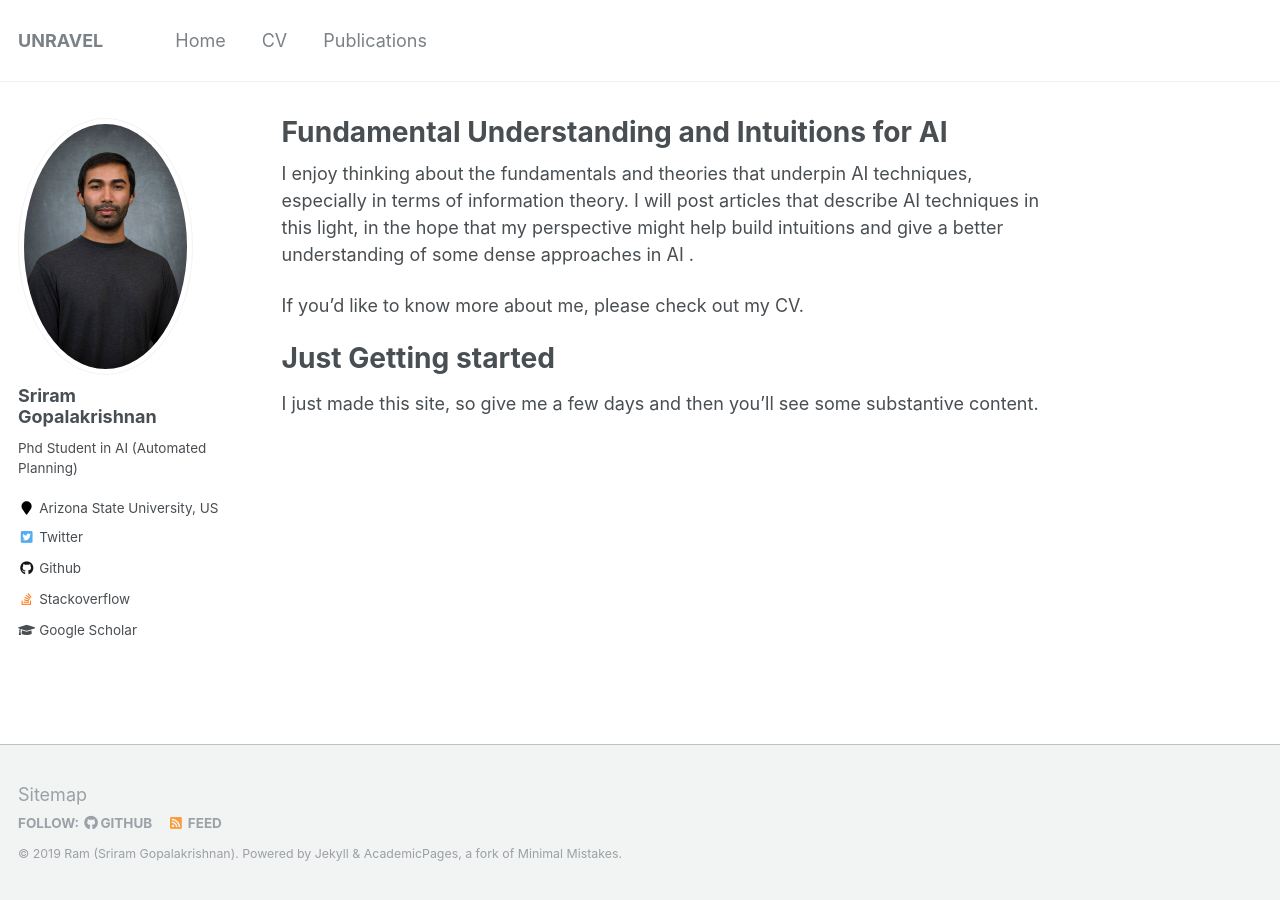
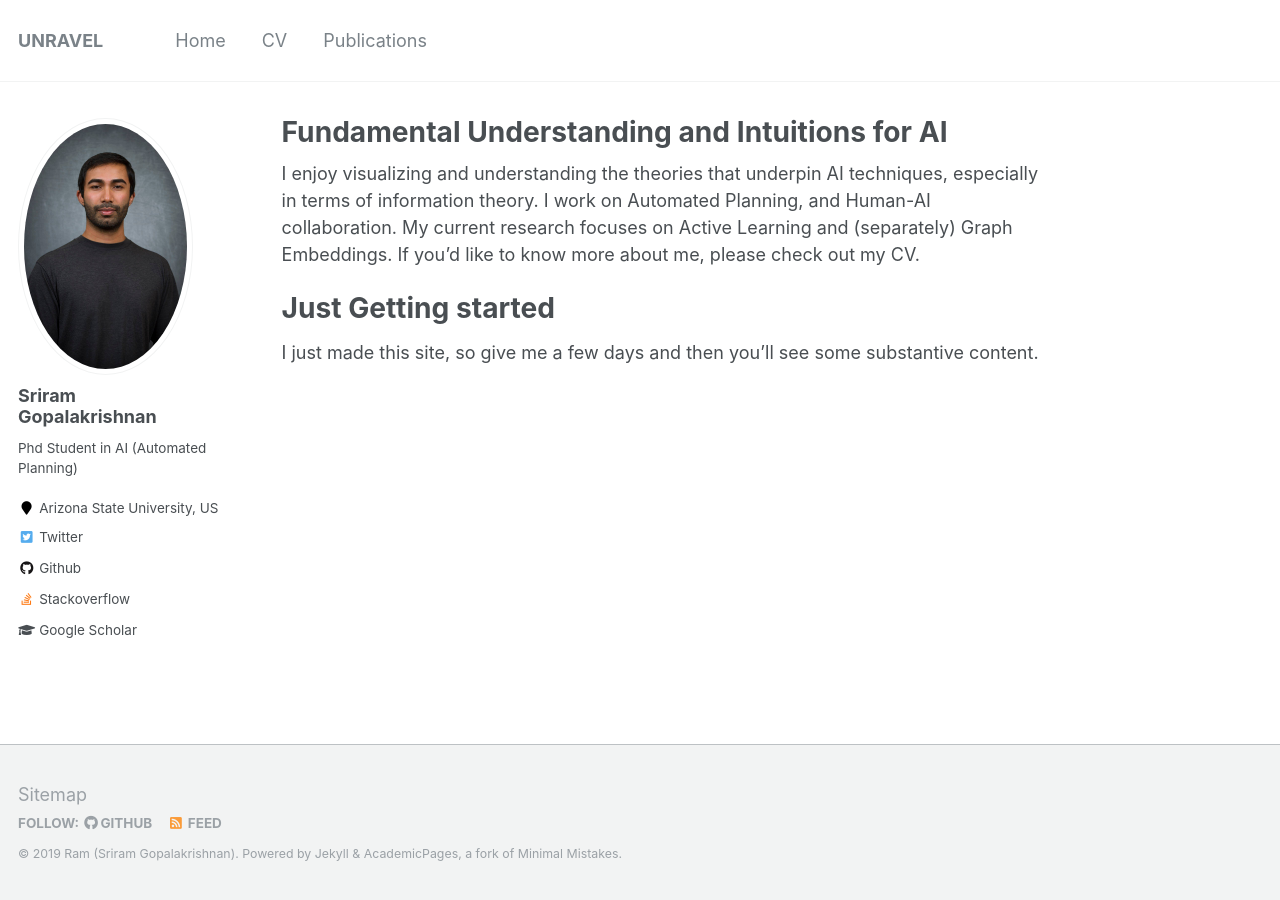
Before and after one commit to marirsg2/Sriram_Unravel, a Jekyll site: the page built from _pages/about.md, in a window 1280 px wide. Built offline with Jekyll 4.4.1, drawn with Linux system fonts in a browser that asks for light colours.

Commit message:
bio updates

```diff
--- a/_pages/about.md
+++ b/_pages/about.md
@@ -10,10 +10,12 @@ redirect_from:
 
 <!-- Top navigation bar config: _data/navigation.yml -->
 
-I enjoy thinking about the fundamentals and theories that underpin AI techniques, especially
-in terms of information theory. I will post articles that describe AI techniques in this light, in the hope that my perspective might help build intuitions and give a better understanding of some dense approaches in AI .
+I enjoy visualizing and understanding the theories that underpin AI techniques, especially
+in terms of information theory. I work on Automated Planning, and Human-AI collaboration. My current research focuses on Active Learning and (separately) Graph Embeddings. If you'd like to know more about me, please check out my CV.
 
-If you'd like to know more about me, please check out my CV.
+<!-- I will post articles that describe AI techniques in this light, in the hope that my perspective might help build intuitions and give a better understanding of some dense approaches in AI . -->
+
+
 
 
 Just Getting started
```
